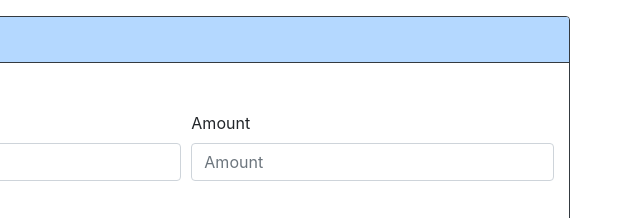
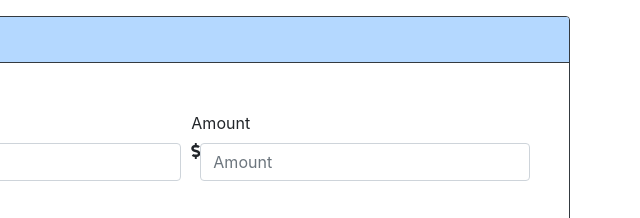
Before and after one commit to Veliz97N/Formulario_Bootstrap, a plain HTML site: page index.html in a window 1280 px wide. Shown: the top 218 px of the page, 640-1280 px from the left. Drawn offline with nearby package versions, Linux system fonts and the light colour scheme.

Commit message:
Se añade signo $ para amount

```diff
--- a/index.html
+++ b/index.html
@@ -34,7 +34,10 @@
         </div>
         <div class="form-group col-md-4">
           <label for="inputAmount">Amount</label>
-          <input type="number" class="form-control" id="inputAmount" placeholder="Amount">
+          <div class="amount d-flex ">
+            <i class="fas fa-dollar-sign"></i>
+            <input type="number" class="form-control" id="inputAmount" placeholder="Amount">
+          </div>
           <div id="invalid-amount" class="feedback">Please provide a valid Amount.</div>
         </div>
       </div>
--- a/style.css
+++ b/style.css
@@ -1,5 +1,8 @@
 #header{
     background-color: #b4d8ff;
+}
+#inputAmount{
+    width: 330px;
 }
 #paymentMethod{
     width: 310px;
```
